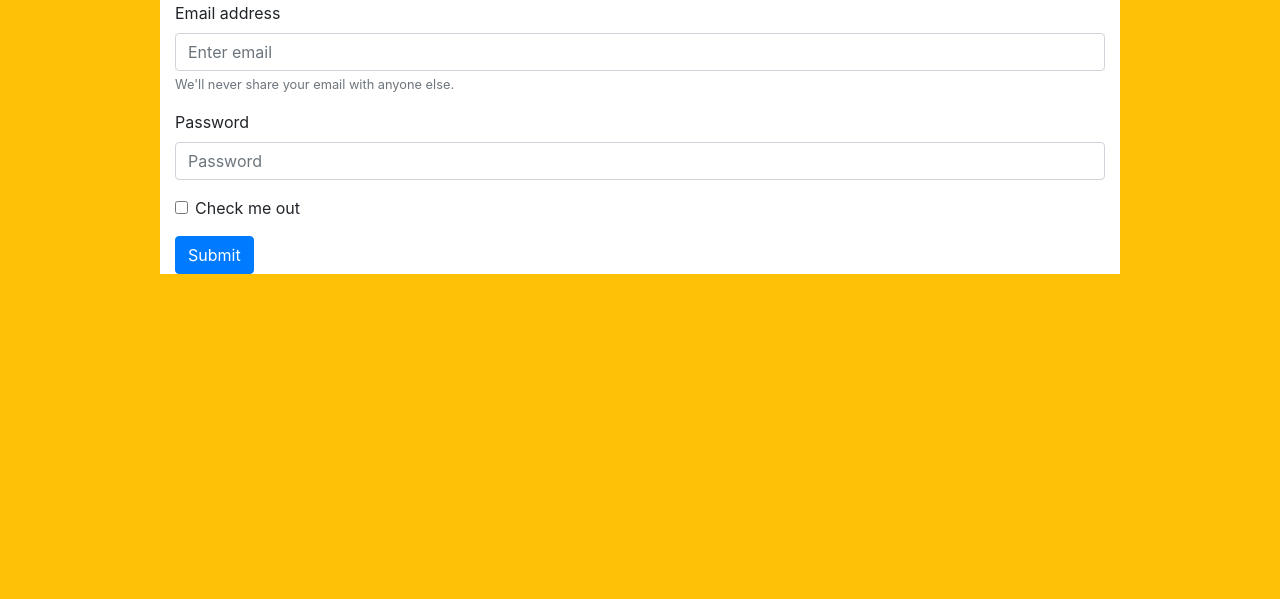
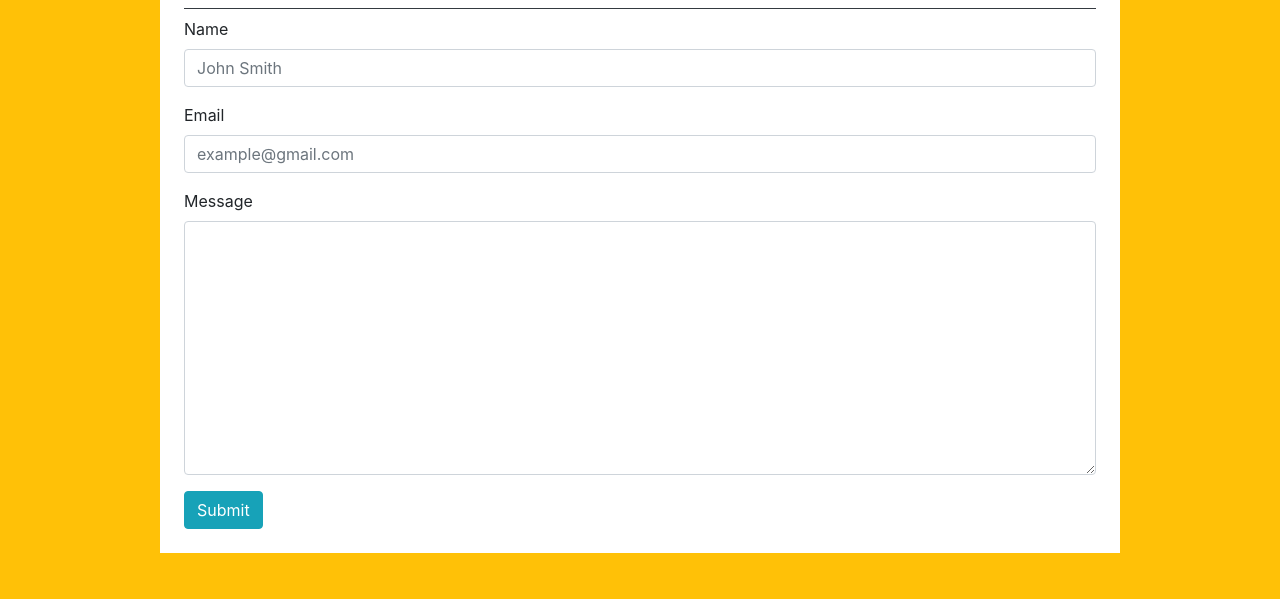
Before and after one commit to Wustix/Bootstrap-Portfolio, a plain HTML site: page contact.html in a window 1280 px wide. Shown: the part 201-800 px from the top of the page. Drawn offline with nearby package versions, Linux system fonts and the light colour scheme.

Commit message:
updates to bootstrap hw

```diff
--- a/contact.html
+++ b/contact.html
@@ -39,23 +39,23 @@
             </div>
         </nav>
 
-        <div class="container mt-4 bg-white" style="width: 960px">
-            <h1 class="text-info pb-3 pt-3 border-bottom border-dark">Contact</h1>
+        <div class="container mt-4 p-4 bg-white" style="width: 960px">
+            <h1 class="text-info pb-4 border-bottom border-dark">Contact</h1>
             <form>
                 <div class="form-group">
-                    <label for="exampleInputEmail1">Email address</label>
-                    <input type="email" class="form-control" id="exampleInputEmail1" aria-describedby="emailHelp" placeholder="Enter email">
-                    <small id="emailHelp" class="form-text text-muted">We'll never share your email with anyone else.</small>
+                    <label for="exampleInputName1">Name</label>
+                    <input type="name" class="form-control" id="exampleInputName1" placeholder="John Smith">
                 </div>
                 <div class="form-group">
-                    <label for="exampleInputPassword1">Password</label>
-                    <input type="password" class="form-control" id="exampleInputPassword1" placeholder="Password">
+                    <label for="exampleInputEmail1">Email</label>
+                    <input type="email" class="form-control" id="exampleInputEmail1" aria-describedby="emailHelp" placeholder="example@gmail.com">
                 </div>
-                <div class="form-group form-check">
-                    <input type="checkbox" class="form-check-input" id="exampleCheck1">
-                    <label class="form-check-label" for="exampleCheck1">Check me out</label>
+
+                <div class="form-group">
+                    <label for="exampleFormControlMessage1">Message</label>
+                    <textarea class="form-control" id="exampleFormControlTextarea1" rows="10"></textarea>
                 </div>
-                <button type="submit" class="btn btn-primary">Submit</button>
+                <button type="submit" class="btn btn-info">Submit</button>
             </form>
         </div>
         <!-- Optional JavaScript -->
```
Also changed, not shown: index.html (+7 -2 lines).
